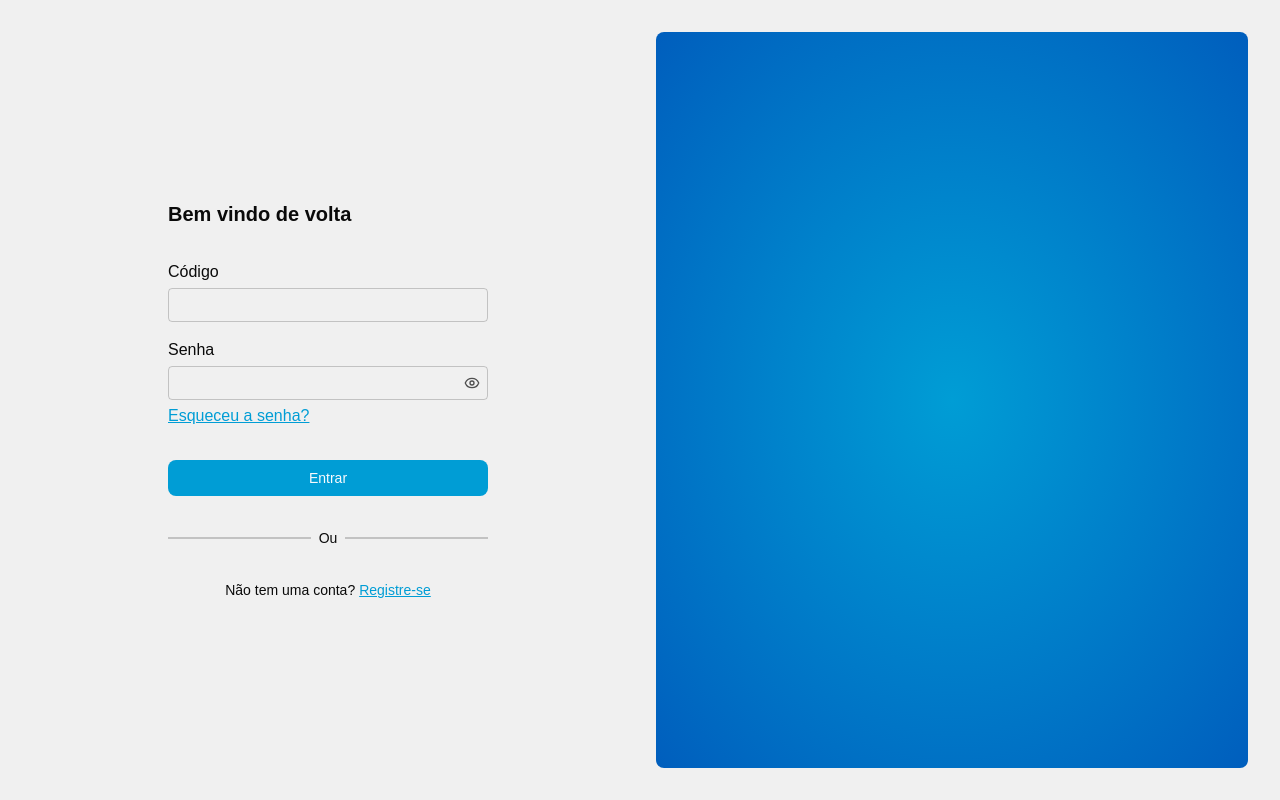
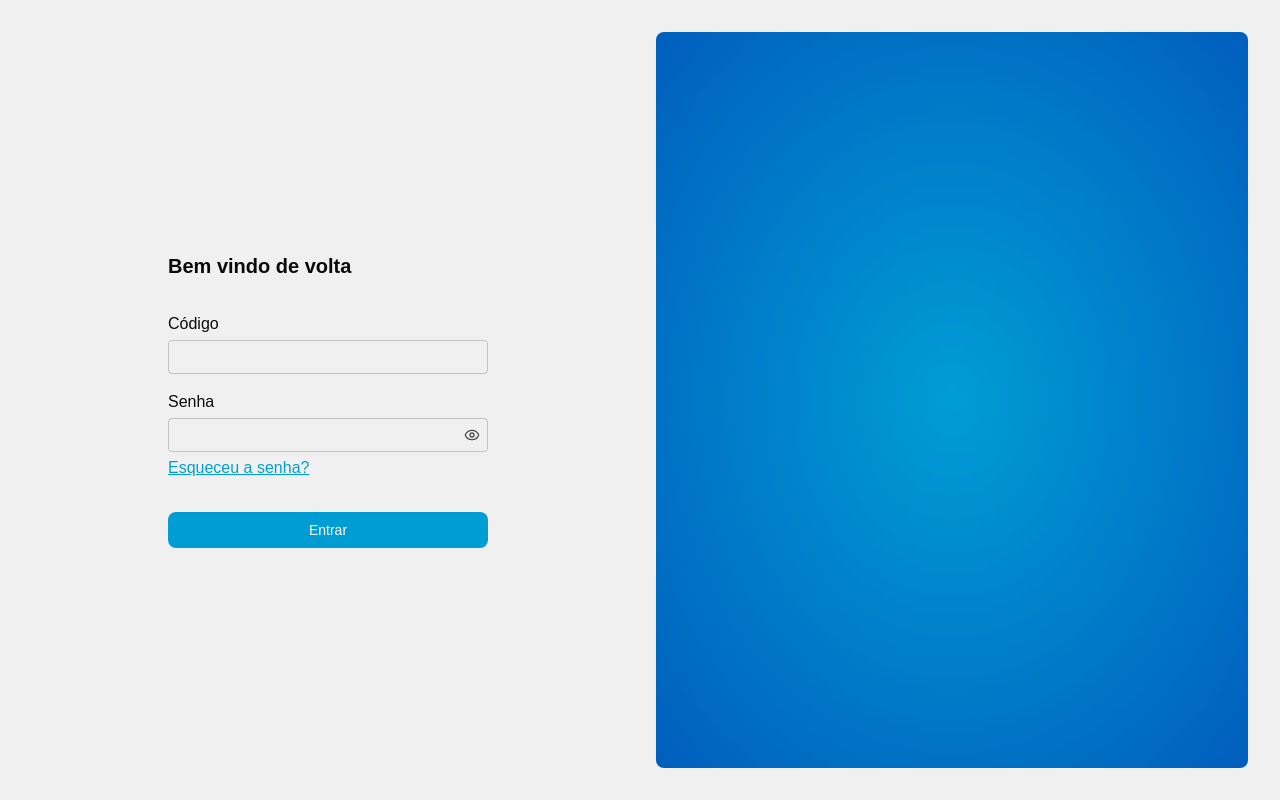
Before and after one commit to fillipgms/agent-playfiver, a Next.js app: page /login in a window 1280 px wide. Built offline with nearby package versions, Linux system fonts and the light colour scheme; no server answers; a web font is replaced by a local one.

Commit message:
removed create account

```diff
--- a/app/(auth)/login/page.tsx
+++ b/app/(auth)/login/page.tsx
@@ -117,22 +117,6 @@ export default function LoginPage() {
                     </div>
 
                     <Button className="w-full">Entrar</Button>
-
-                    <div className="w-full flex items-center gap-2">
-                        <span className="w-full block h-0.5 bg-foreground/20 " />
-                        <span className="text-sm">Ou</span>
-                        <span className="w-full block h-0.5 bg-foreground/20 " />
-                    </div>
-
-                    <div className="flex gap-1 text-sm justify-center">
-                        <p>Não tem uma conta?</p>
-                        <Link
-                            href="register"
-                            className="underline text-primary flex gap-1 items-center"
-                        >
-                            Registre-se
-                        </Link>
-                    </div>
                 </form>
             </div>
             <div className="md:w-1/2 w-full bg-radial from-primary to-[#005EBD] rounded-md overflow-hidden"></div>
```
